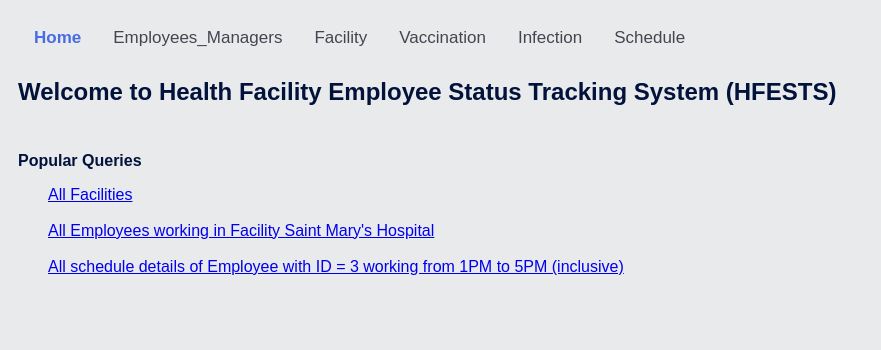
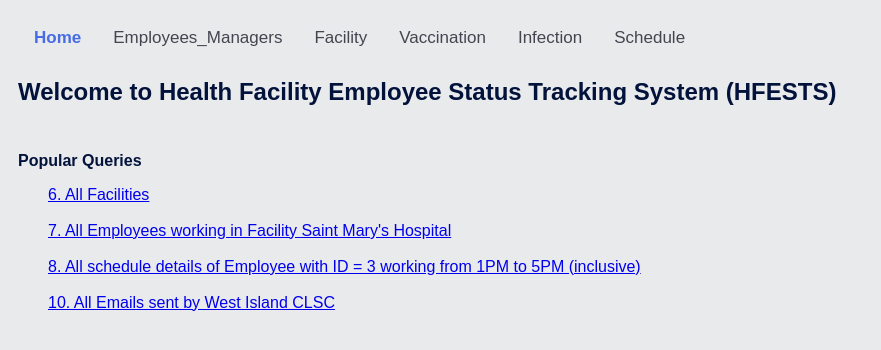
Before and after one commit to Zafirmk/Project_353, a PHP site: page / in a window 1280 px wide. Shown: the top 350 px of the page, without its empty margins (0-881 px from the left). Run offline with PHP 8.4, Linux system fonts and the light colour scheme.

Commit message:
Added Q10 query to website

```diff
--- a/HFESTS/Database/queries.php
+++ b/HFESTS/Database/queries.php
@@ -11,7 +11,12 @@
     $title = "All schedule details of Employee with ID = 3 working from 1PM to 5PM (inclusive)";
     $columns = array('FirstName', 'DayOfTheYear', 'StartTime', 'EndTime');
     $query = "SELECT F.Name as FacilityName, S.StartDate as DayOfTheYear, S.StartTime, S.EndTime FROM Schedule as S INNER JOIN Facility as F ON F.FacilityID = S.FacilityID WHERE S.EmployeeID=3 AND S.StartTime >= '13:00:00' AND S.EndTime <= '17:00:00' ORDER BY F.Name ASC, S.StartDate ASC, S.StartTime ASC";
+  } else if ($_GET['Q'] == 10) {
+    $title = "All Emails sent by West Island CLSC";
+    $columns = array('DateOfEmail', 'FacilityName', 'Subject', 'Body');
+    $query = "SELECT * FROM fac353_4.Emails WHERE FacilityName = 'West Island CLSC' ORDER BY DateOfEmail;";
   }
+
 
   if ($result = mysqli_query($conn, $query)) {
     echo "<h2>{$title}</h2>";
--- a/HFESTS/index.php
+++ b/HFESTS/index.php
@@ -22,13 +22,16 @@
   </div>
 
   <div style="padding-left:30px;">
-    <a href='query.php?Q=6'>All Facilities</a>
+    <a href='query.php?Q=6'>6. All Facilities</a>
     </br>
     </br>
-    <a href='query.php?Q=7'>All Employees working in Facility Saint Mary's Hospital</a>
+    <a href='query.php?Q=7'>7. All Employees working in Facility Saint Mary's Hospital</a>
     </br>
     </br>
-    <a href='query.php?Q=8'>All schedule details of Employee with ID = 3 working from 1PM to 5PM (inclusive)</a>
+    <a href='query.php?Q=8'>8. All schedule details of Employee with ID = 3 working from 1PM to 5PM (inclusive)</a>
+    </br>
+    </br>
+    <a href='query.php?Q=10'>10. All Emails sent by West Island CLSC</a>
   </div>
 
 </body>
```
